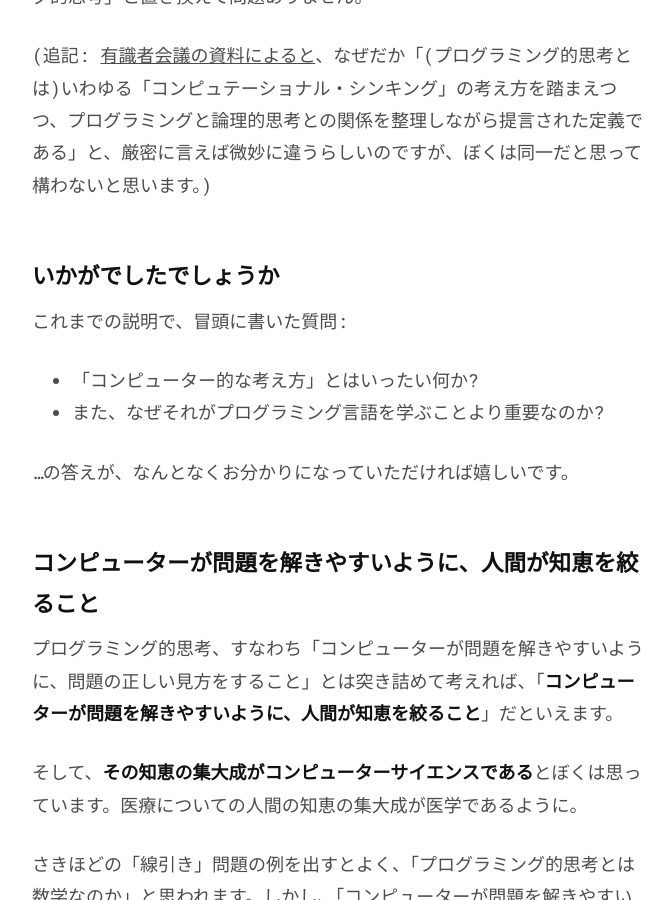
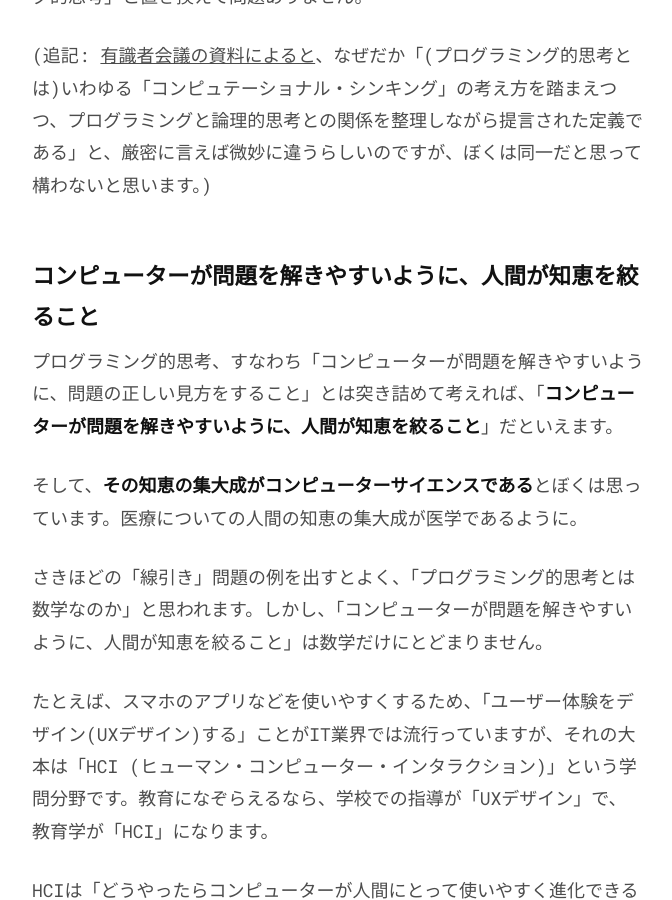
Before and after one commit to chibicode/senseicode, a Jekyll site: the page built from _posts/2016-06-30-cs-vs-programming.md, in a window 1280 px wide and 900 px high, scrolled down 10322 px. Shown: the whole window, without its empty margins (302-974 px from the left). Built offline with Jekyll 4.4.1, drawn with Linux system fonts in a browser that asks for light colours; comment, search, counter and statistics services are not loaded.

Commit message:
:pencil:

```diff
--- a/_posts/2016-06-30-cs-vs-programming.md
+++ b/_posts/2016-06-30-cs-vs-programming.md
@@ -166,15 +166,6 @@
 
 (追記: [有識者会議の資料によると](http://www.mext.go.jp/b_menu/shingi/chousa/shotou/122/attach/1372525.htm)、なぜだか「(プログラミング的思考とは)いわゆる「コンピュテーショナル・シンキング」の考え方を踏まえつつ、プログラミングと論理的思考との関係を整理しながら提言された定義である」と、厳密に言えば微妙に違うらしいのですが、ぼくは同一だと思って構わないと思います。)
 
-## いかがでしたでしょうか
-
-これまでの説明で、冒頭に書いた質問:
-
-- 「コンピューター的な考え方」とはいったい何か?
-- また、なぜそれがプログラミング言語を学ぶことより重要なのか?
-
-…の答えが、なんとなくお分かりになっていただければ嬉しいです。
-
 ## コンピューターが問題を解きやすいように、人間が知恵を絞ること
 
 プログラミング的思考、すなわち「コンピューターが問題を解きやすいように、問題の正しい見方をすること」とは突き詰めて考えれば、「**コンピューターが問題を解きやすいように、人間が知恵を絞ること**」だといえます。
```
